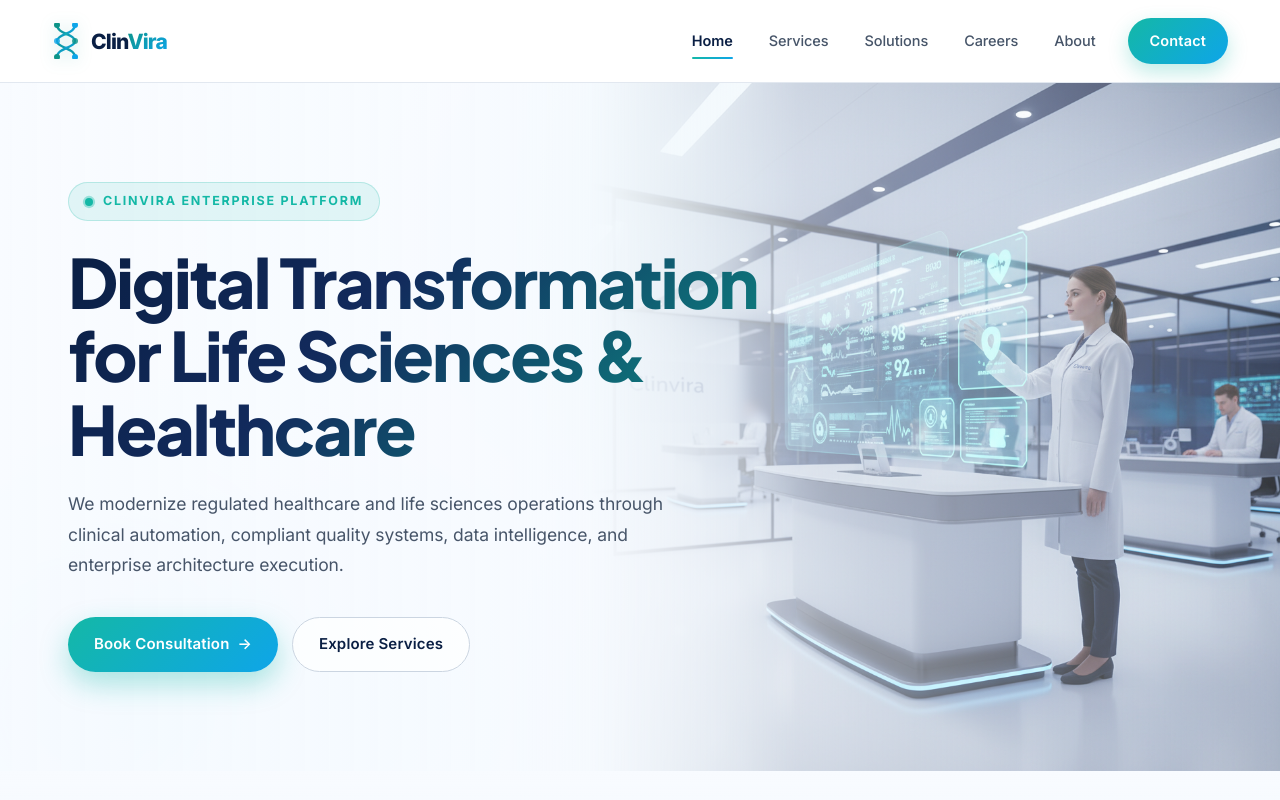
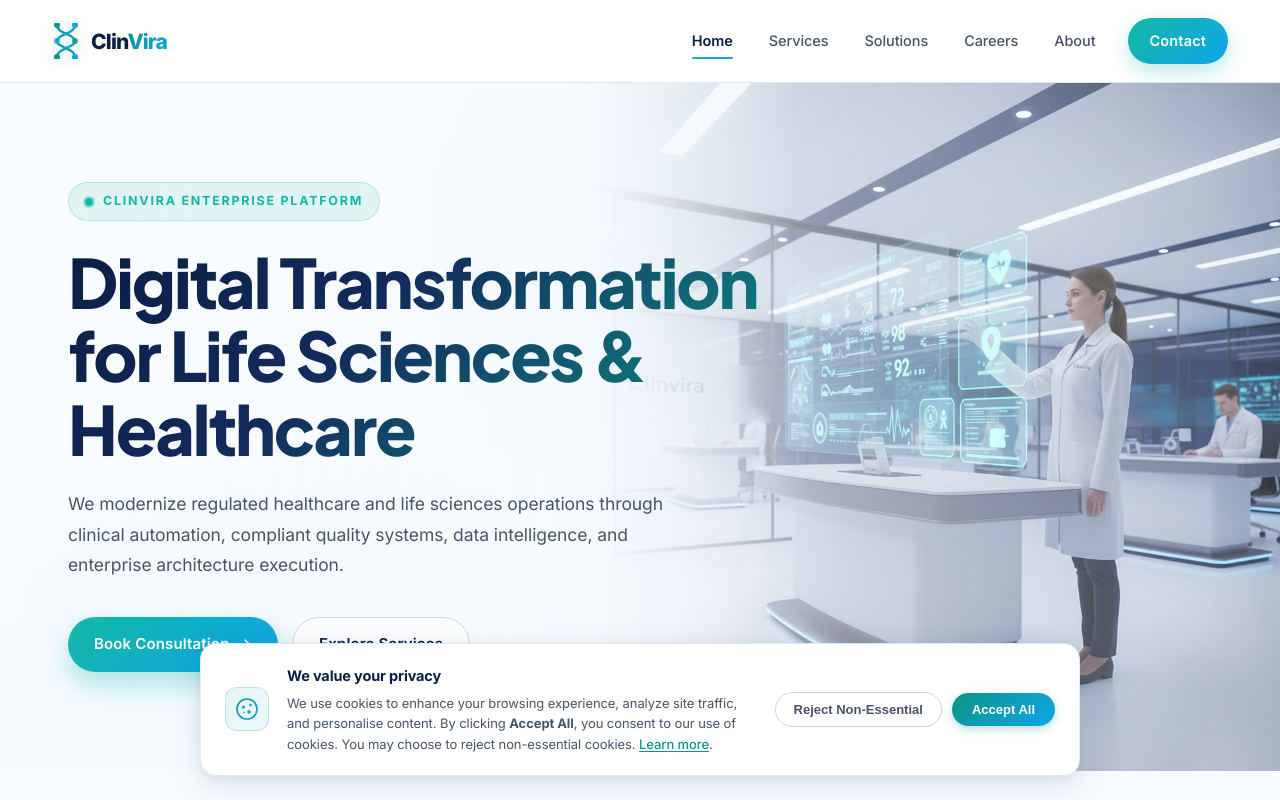
Before and after one commit to rapetisaikumar1/ClinVira, a React (Vite) app: page / in a window 1280 px wide. Shown: the top 800 px of the page. Built offline with nearby package versions, Linux system fonts and the light colour scheme.

Commit message:
Add cookie consent banner (GDPR/CCPA) with accept/reject + localStorage persistence

```diff
--- a/src/App.tsx
+++ b/src/App.tsx
@@ -1,6 +1,7 @@
 import { Navigate, Route, Routes } from "react-router-dom";
 import Header from "./components/Header";
 import ScrollToTop from "./components/ScrollToTop";
+import CookieBanner from "./components/CookieBanner";
 import Footer from "./components/Footer";
 import Home from "./pages/Home";
 import About from "./pages/About";
@@ -25,6 +26,7 @@ function App() {
     <div className="app-shell">
       <ScrollToTop />
       <Header />
+      <CookieBanner />
       <main>
         <Routes>
           <Route path="/" element={<Home />} />
--- /dev/null
+++ b/src/components/CookieBanner.module.css
@@ -0,0 +1,149 @@
+/* Slides up from bottom, sits above everything */
+.overlay {
+  position: fixed;
+  bottom: 24px;
+  left: 50%;
+  transform: translateX(-50%);
+  z-index: 9999;
+  width: min(880px, calc(100vw - 32px));
+  animation: slideUp 0.45s cubic-bezier(0.22, 1, 0.36, 1) both;
+}
+
+@keyframes slideUp {
+  from { opacity: 0; transform: translateX(-50%) translateY(28px); }
+  to   { opacity: 1; transform: translateX(-50%) translateY(0); }
+}
+
+.banner {
+  display: flex;
+  align-items: center;
+  gap: 18px;
+  background: #ffffff;
+  border: 1px solid #e2e8f0;
+  border-radius: 16px;
+  padding: 20px 24px;
+  box-shadow:
+    0 8px 32px rgba(10, 31, 68, 0.12),
+    0 2px 8px rgba(13, 148, 136, 0.08);
+}
+
+/* Cookie icon */
+.iconWrap {
+  flex-shrink: 0;
+  display: flex;
+  align-items: center;
+  justify-content: center;
+  width: 44px;
+  height: 44px;
+  border-radius: 12px;
+  background: linear-gradient(135deg, rgba(13,148,136,0.1) 0%, rgba(14,165,233,0.08) 100%);
+  border: 1px solid rgba(13,148,136,0.18);
+}
+
+/* Text */
+.content {
+  flex: 1;
+  min-width: 0;
+}
+
+.title {
+  font-size: 14.5px;
+  font-weight: 700;
+  color: #0a1f44;
+  margin: 0 0 4px;
+  letter-spacing: -0.01em;
+}
+
+.body {
+  font-size: 13px;
+  line-height: 1.6;
+  color: #475569;
+  margin: 0;
+}
+
+.policyLink {
+  color: #0d9488;
+  text-decoration: underline;
+  text-underline-offset: 2px;
+  font-weight: 500;
+}
+
+.policyLink:hover {
+  color: #0ea5e9;
+}
+
+/* Action buttons */
+.actions {
+  display: flex;
+  align-items: center;
+  gap: 10px;
+  flex-shrink: 0;
+}
+
+.rejectBtn {
+  padding: 9px 18px;
+  font-size: 13px;
+  font-weight: 600;
+  color: #475569;
+  background: transparent;
+  border: 1px solid #cbd5e1;
+  border-radius: 9999px;
+  cursor: pointer;
+  white-space: nowrap;
+  transition: all 0.2s ease;
+}
+
+.rejectBtn:hover {
+  border-color: #94a3b8;
+  color: #0a1f44;
+  background: #f8fafc;
+}
+
+.acceptBtn {
+  padding: 9px 20px;
+  font-size: 13px;
+  font-weight: 700;
+  color: #ffffff;
+  background: linear-gradient(135deg, #0d9488 0%, #0ea5e9 100%);
+  border: none;
+  border-radius: 9999px;
+  cursor: pointer;
+  white-space: nowrap;
+  box-shadow: 0 3px 10px rgba(13,148,136,0.3);
+  transition: all 0.2s ease;
+}
+
+.acceptBtn:hover {
+  box-shadow: 0 5px 16px rgba(13,148,136,0.45);
+  transform: translateY(-1px);
+}
+
+/* Mobile */
+@media (max-width: 640px) {
+  .overlay {
+    bottom: 16px;
+    width: calc(100vw - 24px);
+  }
+
+  .banner {
+    flex-direction: column;
+    align-items: flex-start;
+    gap: 14px;
+    padding: 18px 18px;
+  }
+
+  .iconWrap {
+    display: none;
+  }
+
+  .actions {
+    width: 100%;
+  }
+
+  .rejectBtn,
+  .acceptBtn {
+    flex: 1;
+    text-align: center;
+    padding: 10px 12px;
+  }
+}
--- /dev/null
+++ b/src/components/CookieBanner.tsx
@@ -0,0 +1,68 @@
+import { useEffect, useState } from "react";
+import styles from "./CookieBanner.module.css";
+
+const STORAGE_KEY = "clinvira_cookie_consent";
+
+type ConsentState = "accepted" | "rejected" | null;
+
+export default function CookieBanner() {
+  const [visible, setVisible] = useState(false);
+
+  useEffect(() => {
+    const stored = localStorage.getItem(STORAGE_KEY) as ConsentState;
+    if (!stored) setVisible(true);
+  }, []);
+
+  function handleAccept() {
+    localStorage.setItem(STORAGE_KEY, "accepted");
+    setVisible(false);
+  }
+
+  function handleReject() {
+    localStorage.setItem(STORAGE_KEY, "rejected");
+    setVisible(false);
+  }
+
+  if (!visible) return null;
+
+  return (
+    <div className={styles.overlay} role="dialog" aria-live="polite" aria-label="Cookie consent">
+      <div className={styles.banner}>
+        <div className={styles.iconWrap} aria-hidden="true">
+          <svg width="22" height="22" viewBox="0 0 22 22" fill="none">
+            <circle cx="11" cy="11" r="10" stroke="url(#ckG)" strokeWidth="1.6" fill="none"/>
+            <circle cx="7.5" cy="9" r="1.5" fill="url(#ckG)"/>
+            <circle cx="14.5" cy="7" r="1.2" fill="url(#ckG)"/>
+            <circle cx="13" cy="14" r="1.8" fill="url(#ckG)"/>
+            <circle cx="8" cy="14.5" r="1" fill="url(#ckG)" fillOpacity="0.7"/>
+            <defs>
+              <linearGradient id="ckG" x1="0" y1="0" x2="22" y2="22" gradientUnits="userSpaceOnUse">
+                <stop stopColor="#0d9488"/>
+                <stop offset="1" stopColor="#0ea5e9"/>
+              </linearGradient>
+            </defs>
+          </svg>
+        </div>
+
+        <div className={styles.content}>
+          <p className={styles.title}>We value your privacy</p>
+          <p className={styles.body}>
+            We use cookies to enhance your browsing experience, analyze site traffic, and personalise
+            content. By clicking <strong>Accept All</strong>, you consent to our use of cookies.
+            You may choose to reject non-essential cookies.{" "}
+            <a href="/about" className={styles.policyLink}>Learn more</a>.
+          </p>
+        </div>
+
+        <div className={styles.actions}>
+          <button type="button" className={styles.rejectBtn} onClick={handleReject}>
+            Reject Non-Essential
+          </button>
+          <button type="button" className={styles.acceptBtn} onClick={handleAccept}>
+            Accept All
+          </button>
+        </div>
+      </div>
+    </div>
+  );
+}
```
